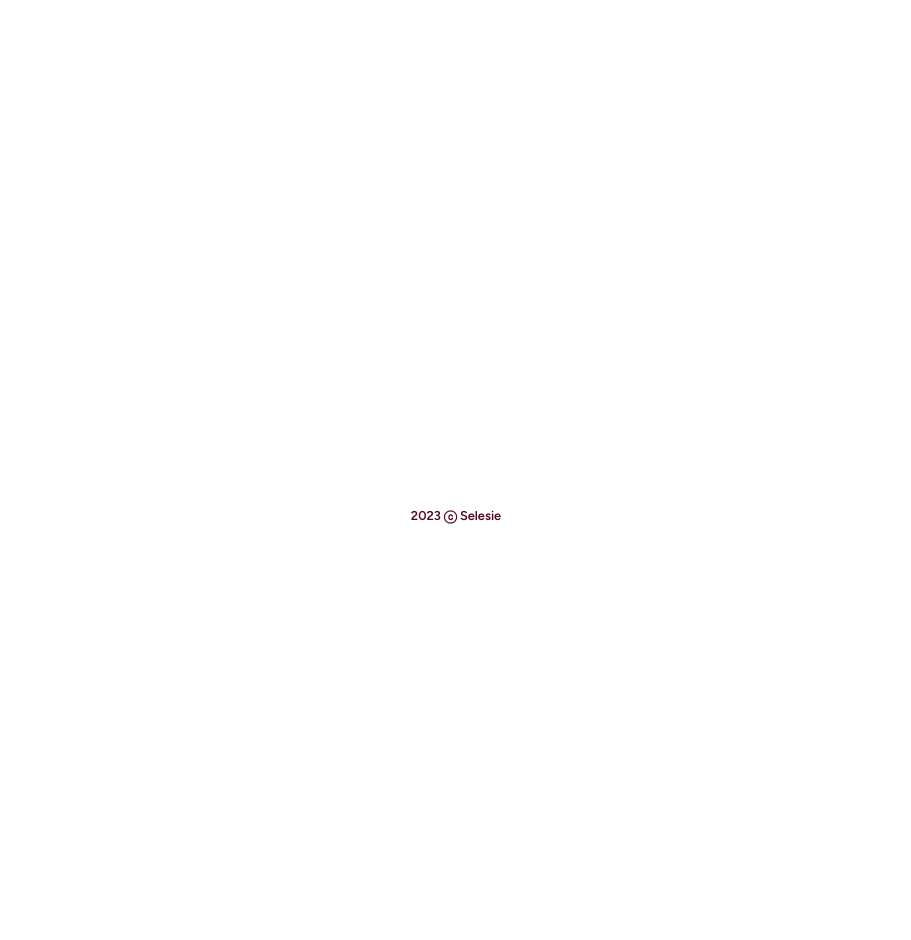
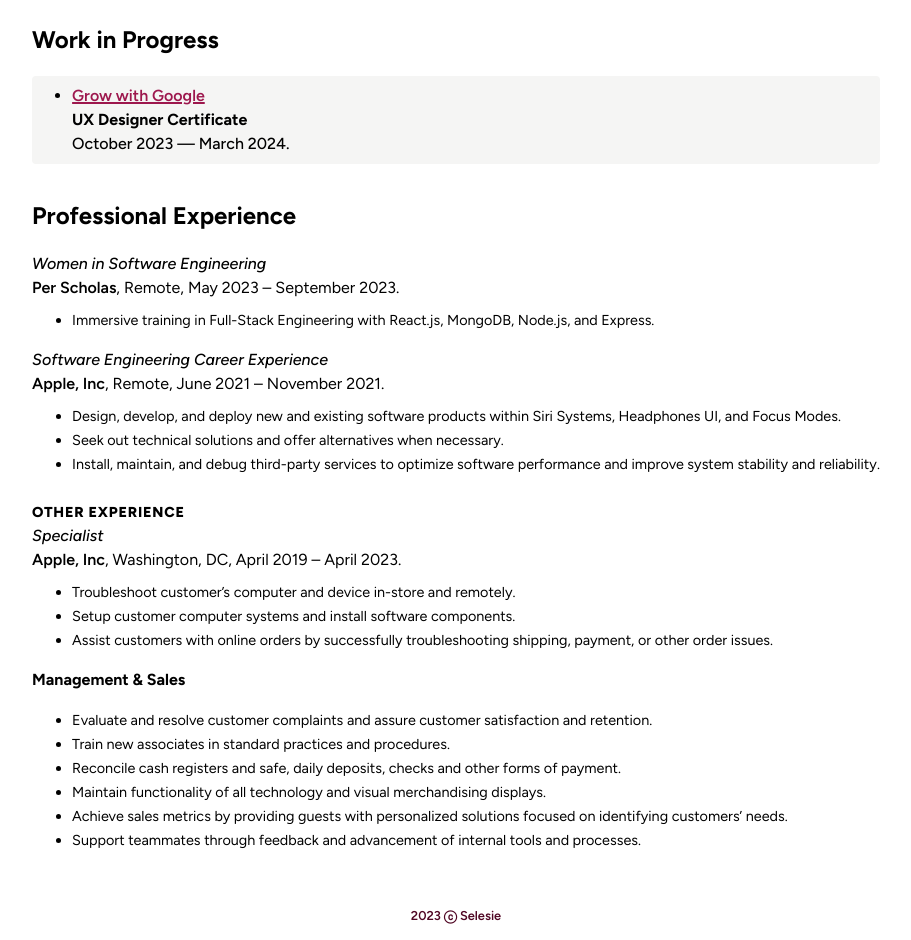
Before and after one commit to fiddle-leaf/selesie, a React (Create React App) app: page /selesie/resume in a window 1280 px wide. Shown: the part 260-1200 px from the top of the page, without its empty margins (184-1095 px from the left). Before the commit the page ends 800 px from the top, so only its background shows below. Built offline with nearby package versions, Linux system fonts and the light colour scheme; a web font is replaced by a local one.

Commit message:
Build resume route and basic styling

```diff
--- a/src/components/resume/Resume.js
+++ b/src/components/resume/Resume.js
@@ -2,7 +2,127 @@
 export default function Resume() {
   return (
     <main className={styles.resume}>
-      <h2>Hang tight! Resume coming soon...</h2>
+      <article className={styles.body}>
+        <h2 className={styles.title}>Shanon Palomino Salinas</h2>
+        <div>
+          <p className={styles.intro}>
+            Front-End Engineer building colorful and accessible User Interfaces.
+          </p>
+          <p className={styles.contact}>
+            <mark className={styles.email}>
+              <a href="mailto:shanonps@icloud.com">shanonps@icloud.com</a>
+            </mark>
+            <br />
+            Rockville, MD.
+          </p>
+        </div>
+        <article>
+          <h3>Work in Progress</h3>
+          <ul className={styles.ongoing}>
+            <li>
+              <a href="https://grow.google/" alt="Grow with Google website">
+                Grow with Google
+              </a>
+              <br />
+              <strong>UX Designer Certificate</strong>
+              <br />
+              <span className={styles.date}>October 2023 — March 2024.</span>
+            </li>
+          </ul>
+        </article>
+        <article>
+          <h3>Professional Experience</h3>
+          <article className={styles.work}>
+            <div className={styles.exp}>
+              <h5>
+                <em>Women in Software Engineering</em>
+              </h5>
+              <strong>Per Scholas</strong>, Remote, May 2023 – September 2023.
+              <ul className={styles.details}>
+                <li>
+                  Immersive training in Full-Stack Engineering with React.js,
+                  MongoDB, Node.js, and Express.
+                </li>
+              </ul>
+            </div>
+            <div className={styles.exp}>
+              <h5>
+                <em>Software Engineering Career Experience</em>
+              </h5>
+              <strong> Apple, Inc</strong>, Remote, June 2021 – November 2021.
+              <ul className={styles.details}>
+                <li>
+                  Design, develop, and deploy new and existing software products
+                  within Siri Systems, Headphones UI, and Focus Modes.
+                </li>
+                <li>
+                  Seek out technical solutions and offer alternatives when
+                  necessary.
+                </li>
+                <li>
+                  Install, maintain, and debug third-party services to optimize
+                  software performance and improve system stability and
+                  reliability.
+                </li>
+              </ul>
+            </div>
+          </article>
+        </article>
+        <article>
+          <h4 className={styles.subtitle}>Other Experience</h4>
+          <article className={styles.work}>
+            <div className={styles.exp}>
+              <h5>
+                <em>Specialist</em>
+              </h5>
+              <strong>Apple, Inc</strong>, Washington, DC, April 2019 &ndash;
+              April 2023.
+              <ul className={styles.details}>
+                <li>
+                  Troubleshoot customer’s computer and device in-store and
+                  remotely.
+                </li>
+                <li>
+                  Setup customer computer systems and install software
+                  components.
+                </li>
+                <li>
+                  Assist customers with online orders by successfully
+                  troubleshooting shipping, payment, or other order issues.
+                </li>
+              </ul>
+            </div>
+            <h6>Management & Sales</h6>
+            <div className={styles.exp}>
+              <ul className={styles.details}>
+                <li>
+                  Evaluate and resolve customer complaints and assure customer
+                  satisfaction and retention.
+                </li>
+                <li>
+                  Train new associates in standard practices and procedures.
+                </li>
+                <li>
+                  Reconcile cash registers and safe, daily deposits, checks and
+                  other forms of payment.
+                </li>
+                <li>
+                  Maintain functionality of all technology and visual
+                  merchandising displays.
+                </li>
+                <li>
+                  Achieve sales metrics by providing guests with personalized
+                  solutions focused on identifying customers’ needs.
+                </li>
+                <li>
+                  Support teammates through feedback and advancement of internal
+                  tools and processes.
+                </li>
+              </ul>
+            </div>
+          </article>
+        </article>
+      </article>
     </main>
   );
 }
--- a/src/components/resume/Resume.module.sass
+++ b/src/components/resume/Resume.module.sass
@@ -1,2 +1,86 @@
+@use '../../config/_base' as *
+
 .resume
+    @include flex(column nowrap)
+    justify-content: center
+    align-items: center
     height: 100vh
+
+.body
+    @include flex(column nowrap)
+    max-width: 80vw
+    padding: $bit
+    line-height: 150%
+
+    h3
+        font-size: 1.5rem
+
+    a
+        color: #9d174d
+        text-decoration: none
+        font-weight: 600
+        transition: 0.25s
+
+    a:hover
+        color: #500724
+        transition: 0.5s
+
+
+.title
+    margin-block: 0
+    font:
+        size: 2.5rem
+        weight: 800
+
+.intro
+    font-size: 1.1rem
+
+.email
+    background: $underline
+    padding-inline: $bit/4
+
+.ongoing
+    margin-block: 0
+    background: #f5f5f4
+    padding-block: $bit/2
+    border-radius: 4px
+
+
+    a
+        text-decoration: underline 2px
+
+    .date
+        font-weight: 500
+
+.subtitle
+    margin-block: 0
+    text-transform: uppercase
+    letter-spacing: $bit/20
+    font:
+        size: 0.9rem
+        weight: 800
+
+.contact
+    margin-block: 0
+.details
+    margin-block: $bit/2
+    font-size: 0.9rem
+
+.exp
+    em
+        font-style: italic
+
+    strong
+        font-weight: 600
+    h5
+        margin-block: 0
+        font:
+            size: $bit
+            weight: 500
+
+.work
+    @include flex(column nowrap, $bit/2)
+
+    h6
+        margin-block: 0
+        font-size: $bit
```
Also changed, not shown: src/undraw_asterisk.svg (added).
